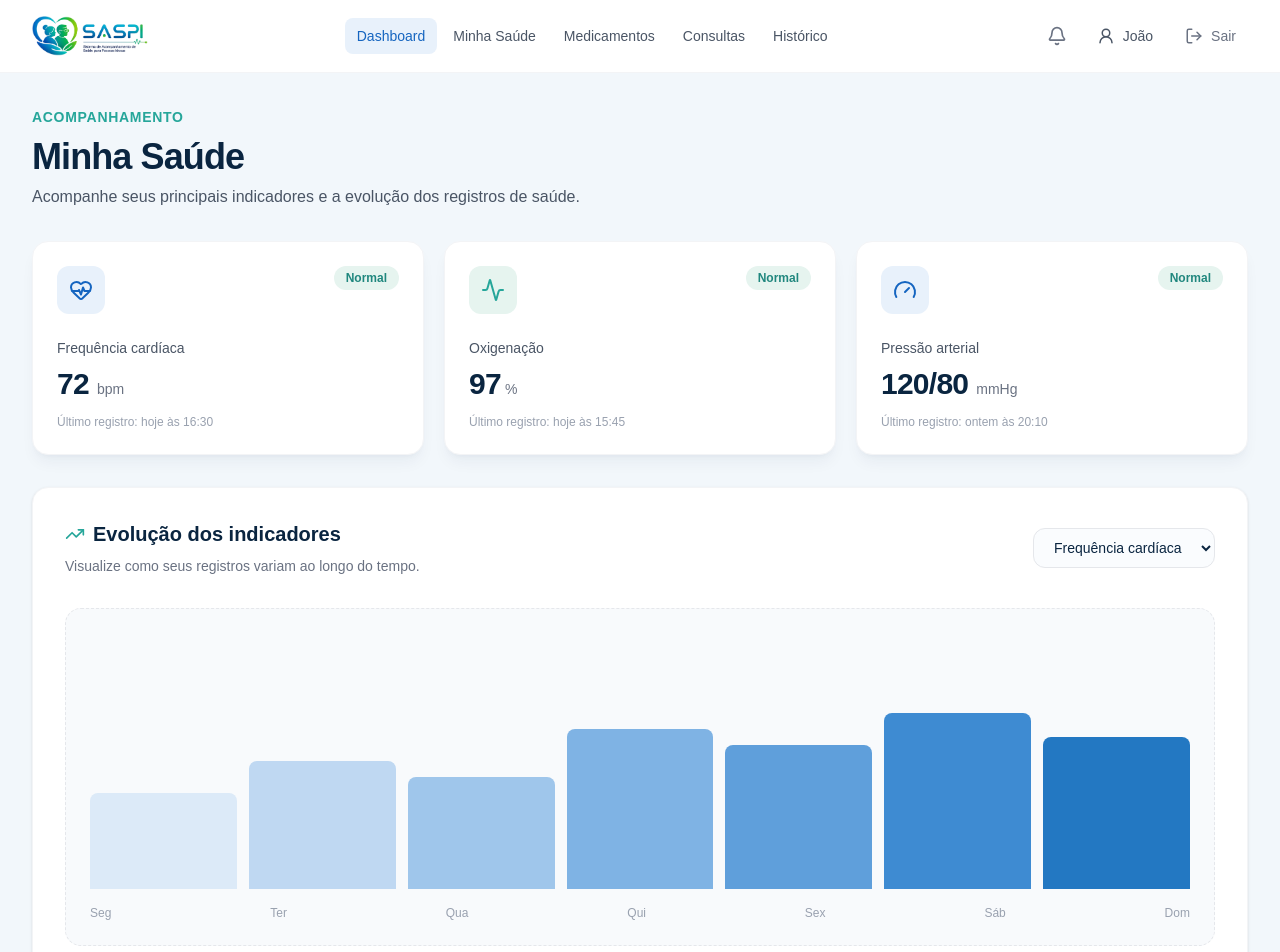
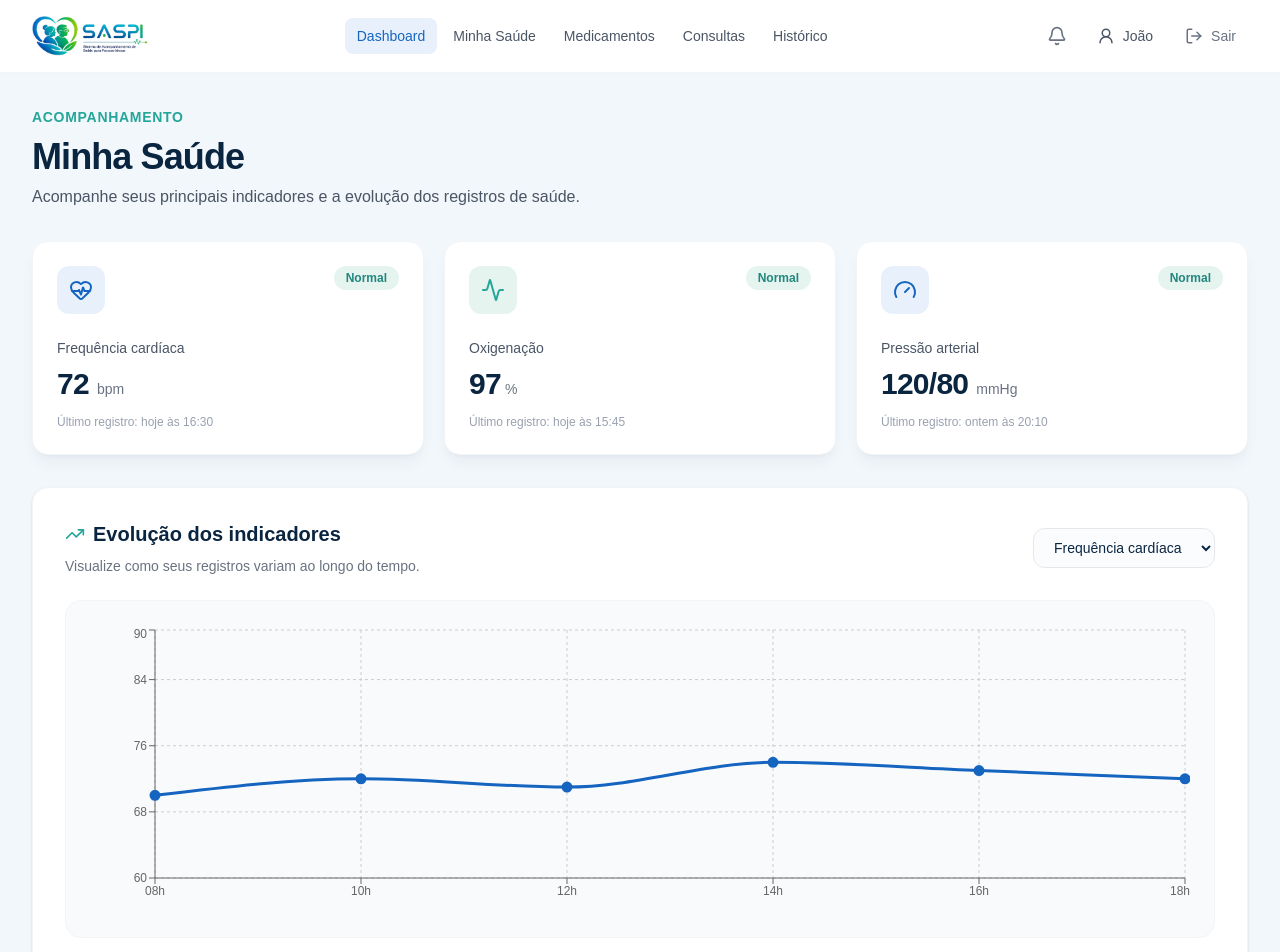
Before and after one commit to MiguelHelen/S.A.S.P.I-Sistema-de-Acompanhamento-de-Saude-para-Pessoas-Idosas-, a Next.js app: page /dashboard in a window 1280 px wide. Shown: the top 952 px of the page. Built offline with nearby package versions, Linux system fonts and the light colour scheme.

Commit message:
feat: adiciona grafico de frequencia cardiaca ao dashboard

```diff
--- a/package.json
+++ b/package.json
@@ -12,7 +12,8 @@
     "lucide-react": "^1.31.0",
     "next": "^16.3.4",
     "react": "19.2.8",
-    "react-dom": "19.2.8"
+    "react-dom": "19.2.8",
+    "recharts": "^3.10.1"
   },
   "devDependencies": {
     "@tailwindcss/postcss": "^4",
--- a/src/app/dashboard/page.tsx
+++ b/src/app/dashboard/page.tsx
@@ -1,10 +1,6 @@
 import DashboardNavbar from "@/components/DashboardNavbar";
-import {
-  Activity,
-  Gauge,
-  HeartPulse,
-  TrendingUp,
-} from "lucide-react";
+import { Activity, Gauge, HeartPulse, TrendingUp } from "lucide-react";
+import HealthChart from "@/components/HealthChart";
 
 export default function MinhaSaude() {
   return (
@@ -68,18 +64,14 @@ export default function MinhaSaude() {
               </span>
             </div>
 
-            <p className="mt-6 text-sm font-medium text-gray-600">
-              Oxigenação
-            </p>
+            <p className="mt-6 text-sm font-medium text-gray-600">Oxigenação</p>
 
             <div className="mt-2">
               <span className="text-3xl font-bold tracking-tight text-[#0A2540]">
                 97
               </span>
 
-              <span className="ml-1 text-sm font-medium text-gray-500">
-                %
-              </span>
+              <span className="ml-1 text-sm font-medium text-gray-500">%</span>
             </div>
 
             <p className="mt-3 text-xs text-gray-400">
@@ -146,26 +138,8 @@ export default function MinhaSaude() {
           </div>
 
           {/* Gráfico temporário */}
-          <div className="mt-8 rounded-2xl border border-dashed border-gray-200 bg-[#F8FAFC] p-6">
-            <div className="flex min-h-64 items-end gap-3">
-              <div className="h-24 flex-1 rounded-t-lg bg-[#DCEAF8]" />
-              <div className="h-32 flex-1 rounded-t-lg bg-[#BFD8F2]" />
-              <div className="h-28 flex-1 rounded-t-lg bg-[#9FC6EB]" />
-              <div className="h-40 flex-1 rounded-t-lg bg-[#7FB3E4]" />
-              <div className="h-36 flex-1 rounded-t-lg bg-[#5F9FDB]" />
-              <div className="h-44 flex-1 rounded-t-lg bg-[#3E8BD2]" />
-              <div className="h-38 flex-1 rounded-t-lg bg-[#2378C2]" />
-            </div>
-
-            <div className="mt-4 flex justify-between text-xs text-gray-400">
-              <span>Seg</span>
-              <span>Ter</span>
-              <span>Qua</span>
-              <span>Qui</span>
-              <span>Sex</span>
-              <span>Sáb</span>
-              <span>Dom</span>
-            </div>
+          <div className="mt-6 rounded-2xl border border-gray-100 bg-[#F8FAFC] p-4 md:p-6">
+            <HealthChart />
           </div>
 
           <p className="mt-4 text-xs text-gray-400">
--- /dev/null
+++ b/src/components/HealthChart.tsx
@@ -0,0 +1,58 @@
+"use client";
+
+import {
+  CartesianGrid,
+  Line,
+  LineChart,
+  ResponsiveContainer,
+  Tooltip,
+  XAxis,
+  YAxis,
+} from "recharts";
+
+const data = [
+  { horario: "08h", valor: 70 },
+  { horario: "10h", valor: 72 },
+  { horario: "12h", valor: 71 },
+  { horario: "14h", valor: 74 },
+  { horario: "16h", valor: 73 },
+  { horario: "18h", valor: 72 },
+];
+
+export default function HealthChart() {
+  return (
+    <div className="h-72 w-full">
+      <ResponsiveContainer width="100%" height="100%">
+        <LineChart data={data}>
+          <CartesianGrid strokeDasharray="3 3" />
+
+          <XAxis
+            dataKey="horario"
+            tick={{ fontSize: 12 }}
+          />
+
+          <YAxis
+            domain={[60, 90]}
+            tick={{ fontSize: 12 }}
+          />
+
+          <Tooltip />
+
+          <Line
+            type="monotone"
+            dataKey="valor"
+            stroke="#1565C0"
+            strokeWidth={3}
+            dot={{
+              r: 4,
+              fill: "#1565C0",
+            }}
+            activeDot={{
+              r: 6,
+            }}
+          />
+        </LineChart>
+      </ResponsiveContainer>
+    </div>
+  );
+}
```
Also changed, not shown: 1 other file (tests, documents, lock files or other folders).
